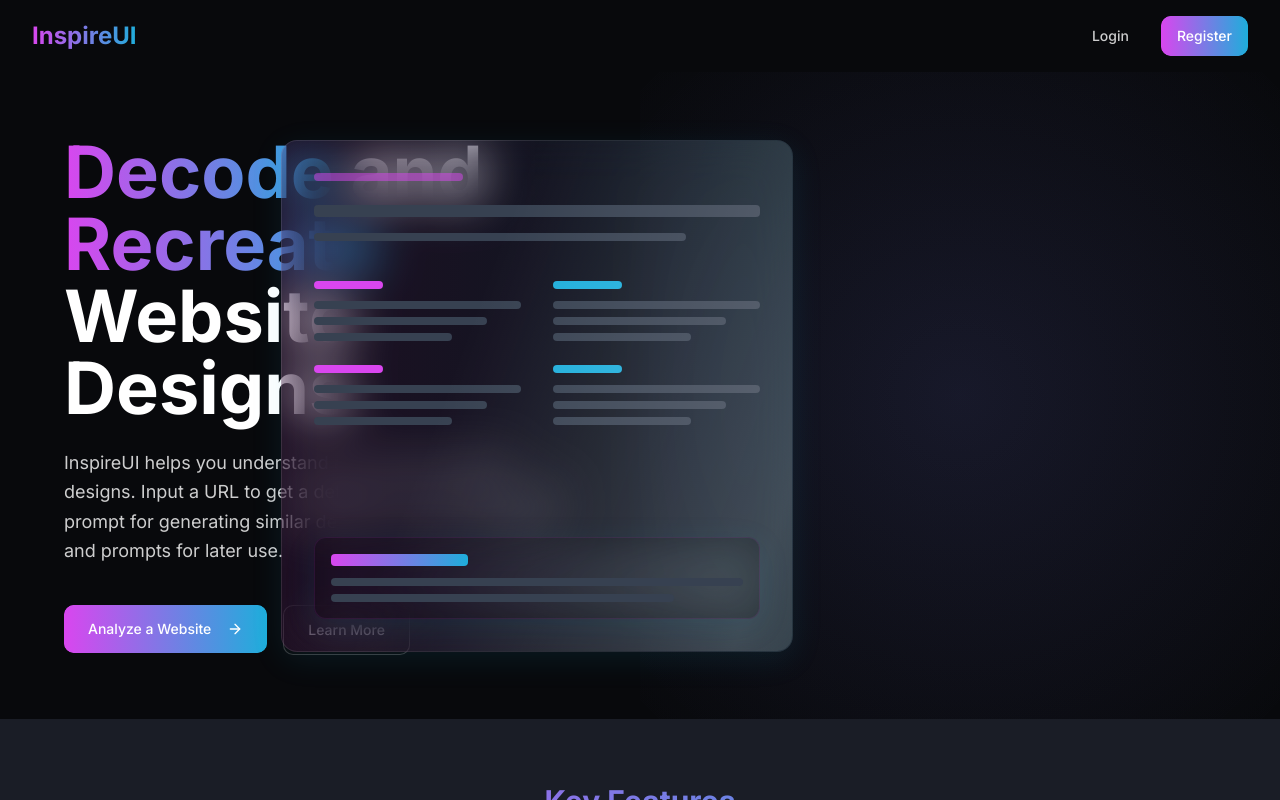
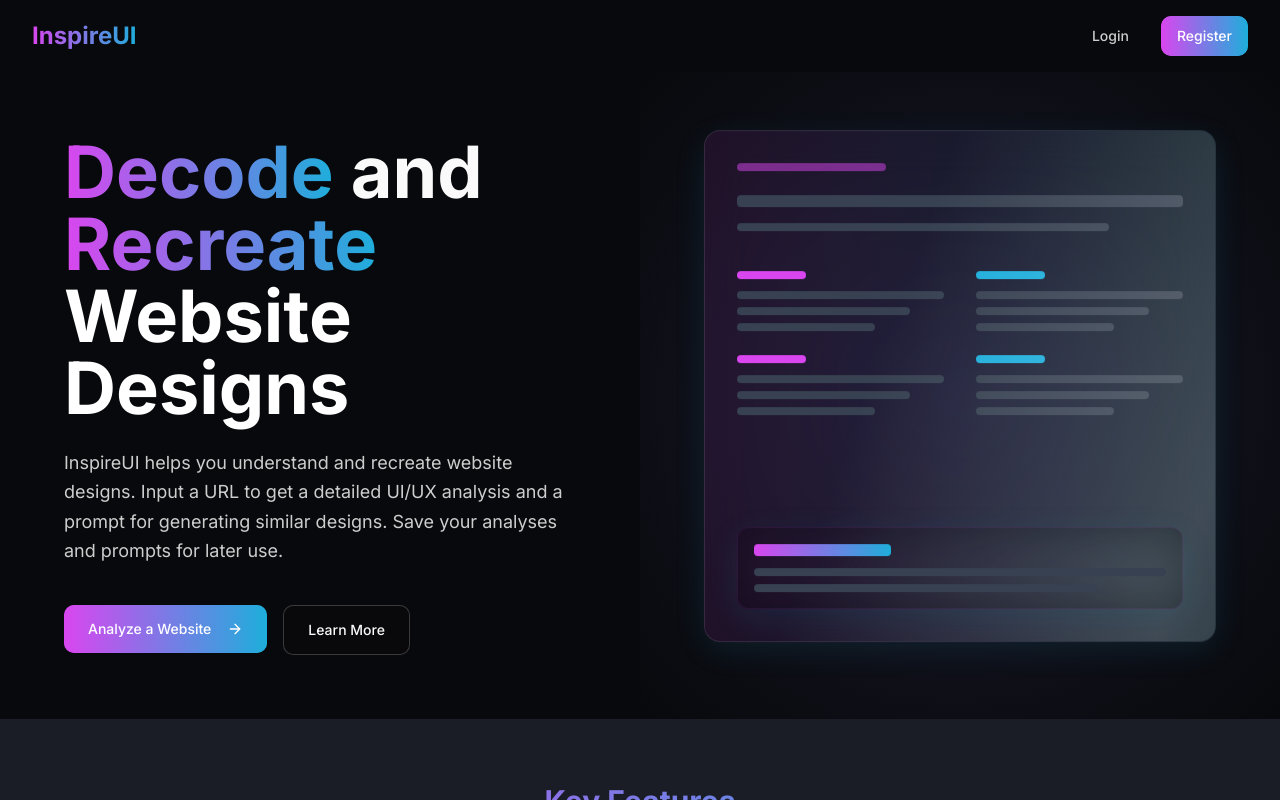
Before and after one commit to Pon-Dinesh-kumar/InspireUI, a React (Vite) app: page /dashboard in a window 1280 px wide. Both pictures are taken after a click on the button "Back to Home". Shown: the top 800 px of the page. Built offline with nearby package versions, Linux system fonts and the light colour scheme.

Commit message:
Fix: Improve glass image animation
Adjust the animation of the glass images to improve the visual effect.

```diff
--- a/src/index.css
+++ b/src/index.css
@@ -1,4 +1,3 @@
-
 @tailwind base;
 @tailwind components;
 @tailwind utilities;
@@ -87,7 +86,7 @@
   }
 
   .glass-animated {
-    @apply glass-pink-blue animate-shine relative overflow-hidden;
+    @apply glass-pink-blue relative overflow-hidden;
     background: linear-gradient(
       90deg,
       rgba(217, 70, 239, 0.1),
@@ -208,6 +207,20 @@
   animation: pulse-glow 2s infinite;
 }
 
+/* Modified animation for floating elements to avoid horizontal movement */
+@keyframes float-motion {
+  0%, 100% {
+    transform: translateY(0);
+  }
+  50% {
+    transform: translateY(-10px);
+  }
+}
+
+.animate-float-motion {
+  animation: float-motion 6s ease-in-out infinite;
+}
+
 /* For scroll animations */
 .initial-hidden {
   opacity: 0;
--- a/src/pages/Index.tsx
+++ b/src/pages/Index.tsx
@@ -1,4 +1,3 @@
-
 import React, { useEffect } from 'react';
 import { Button } from "@/components/ui/button";
 import { ArrowRight, Search, Palette, Code } from "lucide-react";
```
